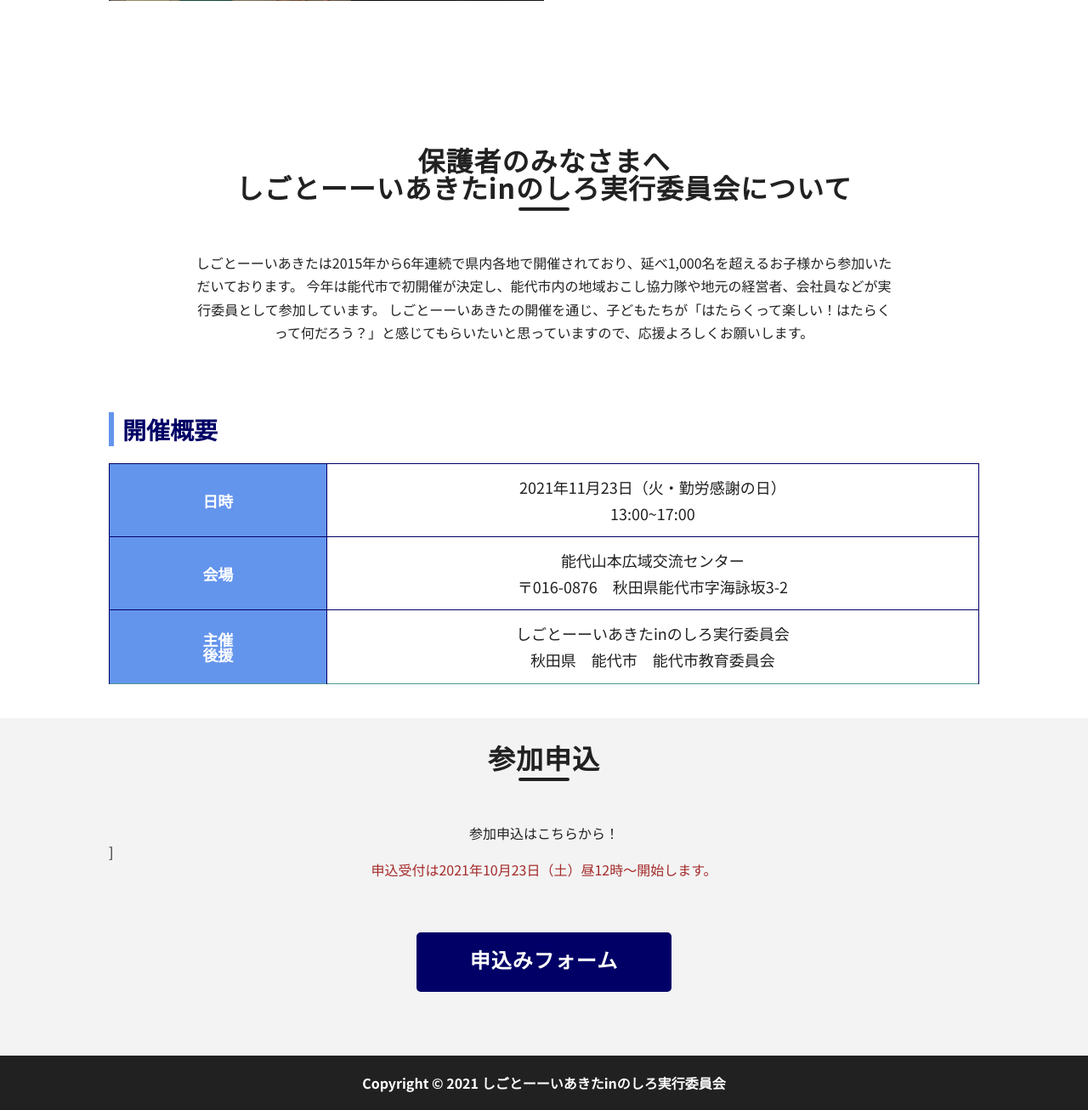
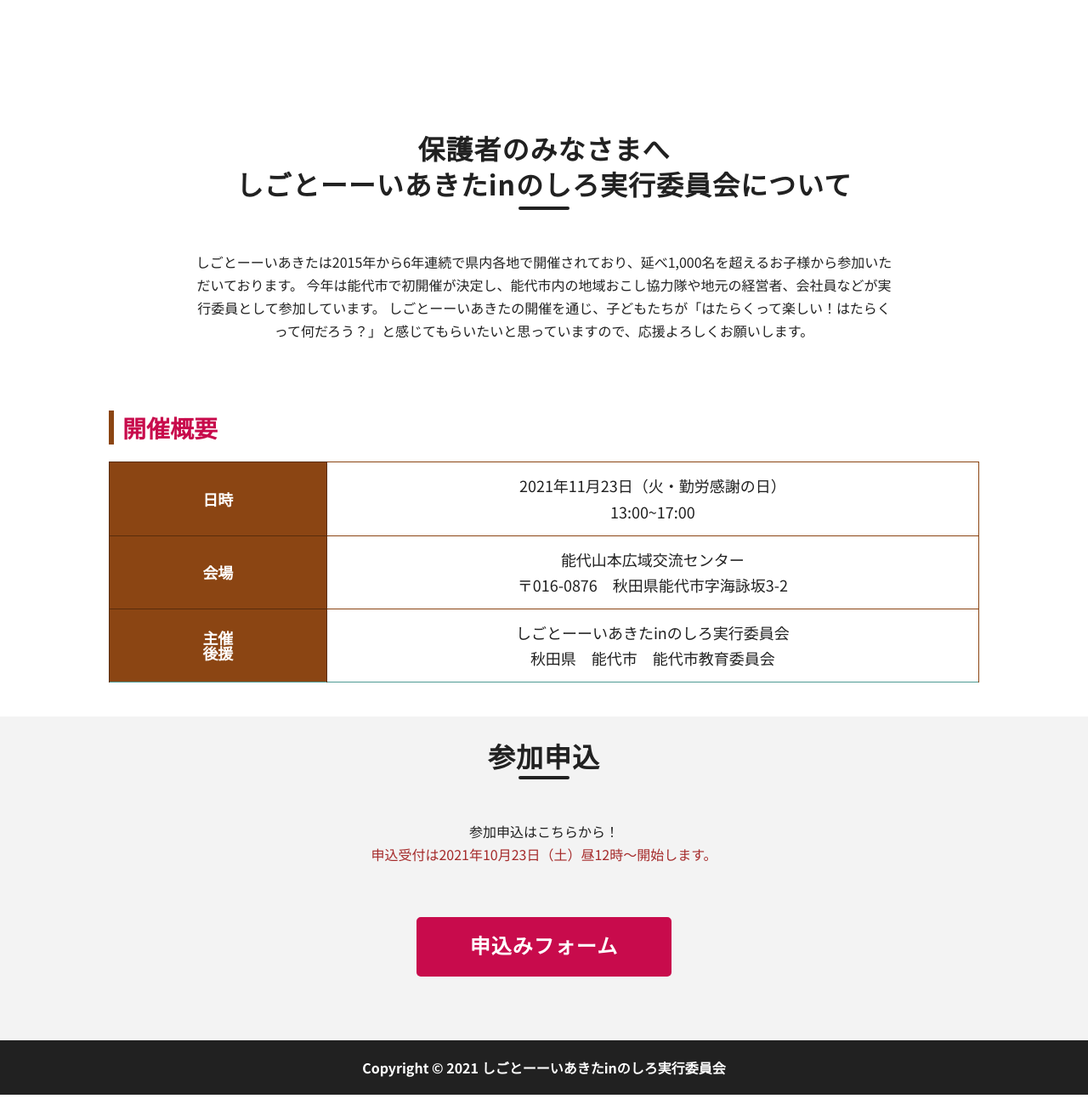
Before and after one commit to smatsus0814/shigoto--i_noshiro, a PHP site: page / in a window 1280 px wide. Shown: the part 2108-3414 px from the top of the page at 85% size. Run offline with PHP 8.4, Linux system fonts and the light colour scheme.

Commit message:
色彩とmargin等微調整
全体的に暖色で統一

```diff
--- a/assets/css/style.css
+++ b/assets/css/style.css
@@ -159,7 +159,7 @@ html, body {
 
 .header {
   width: 100%;
-  height: 70px;
+  height: 0.75%;
   display: flex;
   flex-wrap: wrap;
   align-items: center;
@@ -270,7 +270,7 @@ h2.fv__ttl {
 }
 
 .fv__ttl p{
-  background-color: #ff9;
+  background: linear-gradient(transparent 60%, #8b4513 60%);
   margin-bottom: 5px;
 }
 
@@ -278,7 +278,9 @@ p.fv__desc{
   background-color: #fff;
 }
 
-
+h2 > p {
+  margin-bottom: 1%;
+}
 
 @media only screen and (max-width: 1024px) {
   .fv__container {
@@ -294,7 +296,7 @@ p.fv__desc{
   font-size: 60px;
   letter-spacing: 2px;
   margin: 0 0 32px;
-  color: #356763;
+  color: #fff;
 }
 @media only screen and (max-width: 1024px) {
   .fv__ttl {
@@ -325,7 +327,7 @@ p.fv__desc{
   display: flex;
   justify-content: center;
   align-items: center;
-  background: #000066;
+  background: #c80b4c;
   color: #fff;
   text-decoration: none;
   width: 300px;
@@ -334,9 +336,9 @@ p.fv__desc{
   font-size: 24px;
   font-weight: bold;
   letter-spacing: 1px;
-  box-shadow: 0 5px #000066;
+  box-shadow: 0 5px #c80b4c;
   transition: all 0.5s ease 0s;
-  border: 2px solid #000066;
+  border: 2px solid #c80b4c;
 }
 .fv__cv:hover {
   box-shadow: none;
@@ -483,9 +485,9 @@ li.price__item {
 .price__plan {
   font-size: 28px;
   margin: 0 0 20px;
-  color: #000066;
+  color: #c80b4c;
   padding: 6px 0 6px 10px;
-  border-left: 6px solid #6495ED;
+  border-left: 6px solid #8b4513;
 }
 .price__table {
   width: 100%;
@@ -500,9 +502,9 @@ li.price__item {
 .price__name {
   width: 25%;
   padding: 12px;
-  border: 1px solid #000066;
+  border: 1px solid #592C0C;
   border-bottom: none;
-  background: #6495ED;
+  background: #8b4513;
   text-align: center;
   color: #fff;
   vertical-align: middle;
@@ -519,7 +521,7 @@ li.price__item {
 .price__data {
   width: 75%;
   padding: 12px;
-  border: 1px solid #000066;
+  border: 1px solid #8b4513;
   border-left: none;
   border-bottom: none;
   line-height: 1.7;
@@ -557,7 +559,7 @@ li.price__item {
   display: flex;
   justify-content: center;
   align-items: center;
-  background: #000066;
+  background: #c80b4c;
   color: #fff;
   text-decoration: none;
   width: 300px;
@@ -566,9 +568,9 @@ li.price__item {
   font-size: 24px;
   font-weight: bold;
   letter-spacing: 1px;
-  box-shadow: 0 5px #000066;
+  box-shadow: 0 5px #c80b4c;
   transition: all 0.5s ease 0s;
-  border: 2px solid #000066;
+  border: 2px solid #c80b4c;
   margin: 60px auto;
 }
 .recruit__more:hover {
--- a/index.html
+++ b/index.html
@@ -89,7 +89,10 @@
     </section>
     <section class="price" id="price">
       <div class="price__container section__container">
-        <h2 class="price__ttl section__ttl">保護者のみなさまへ<br>しごとーーいあきたinのしろ実行委員会について</h2>
+        <h2 class="price__ttl section__ttl">
+          <p>保護者のみなさまへ</p>
+          <p>しごとーーいあきたinのしろ実行委員会について</p>
+          </h2>
         <p class="price__desc">しごとーーいあきたは2015年から6年連続で県内各地で開催されており、延べ1,000名を超えるお子様から参加いただいております。
           今年は能代市で初開催が決定し、能代市内の地域おこし協力隊や地元の経営者、会社員などが実行委員として参加しています。
           しごとーーいあきたの開催を通じ、子どもたちが「はたらくって楽しい！はたらくって何だろう？」と感じてもらいたいと思っていますので、応援よろしくお願いします。 </p>
@@ -127,7 +130,7 @@
     <section class="recruit" id="recruit">
       <div class="recruit__container section__container">
         <h2 class="recruit__ttl section__ttl">参加申込</h2>
-        <p class="recruit__desc"> 参加申込はこちらから！ </p>]
+        <p class="recruit__desc"> 参加申込はこちらから！ </p>
         <p class="recruit__desc" style="color: brown;"> 申込受付は2021年10月23日（土）昼12時～開始します。 </p>
         <a href="https://forms.gle/v2KAHm9HTVBpfZaUA" class="recruit__more">申込みフォーム</a> </div>
     </section>
```
